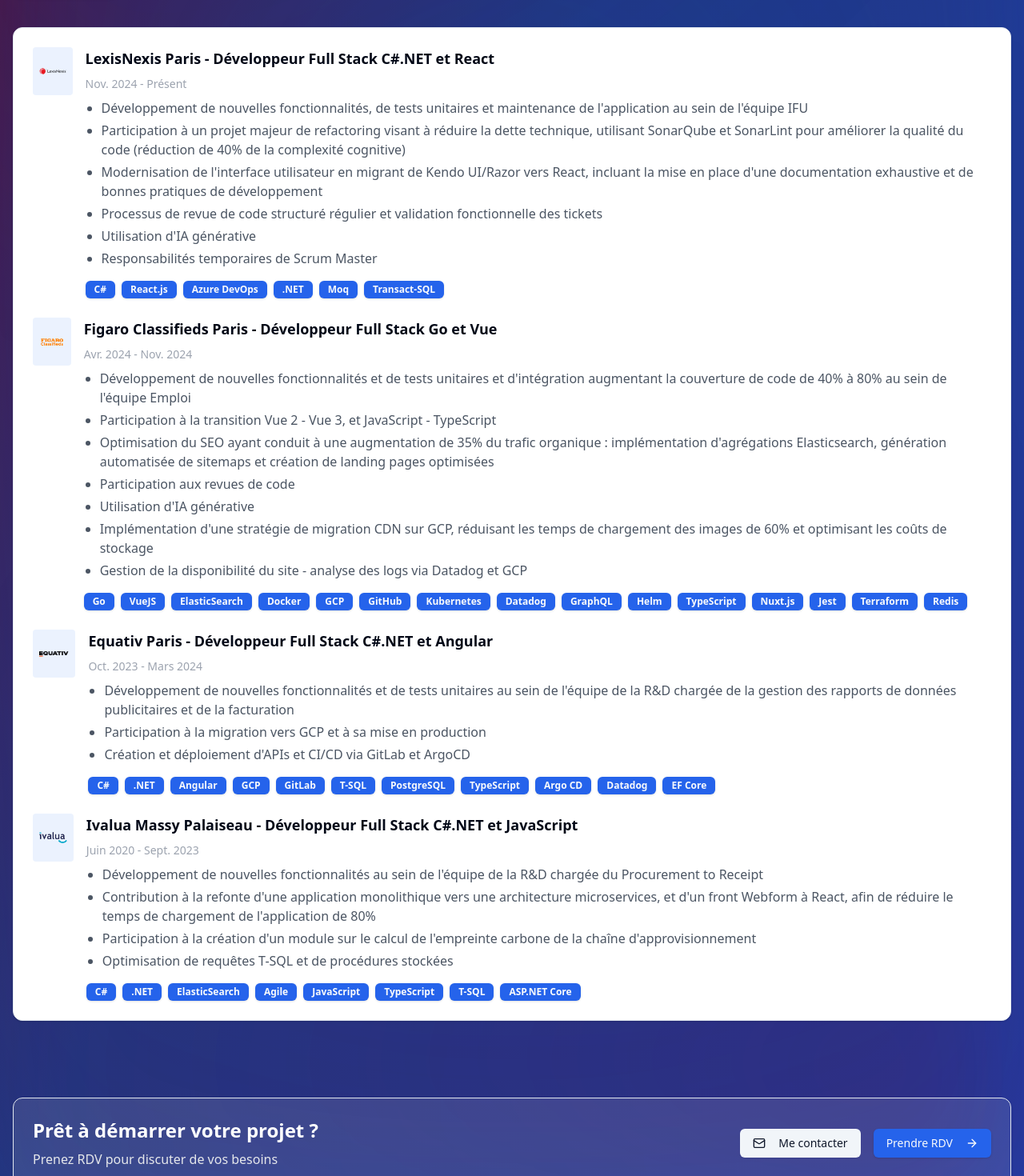
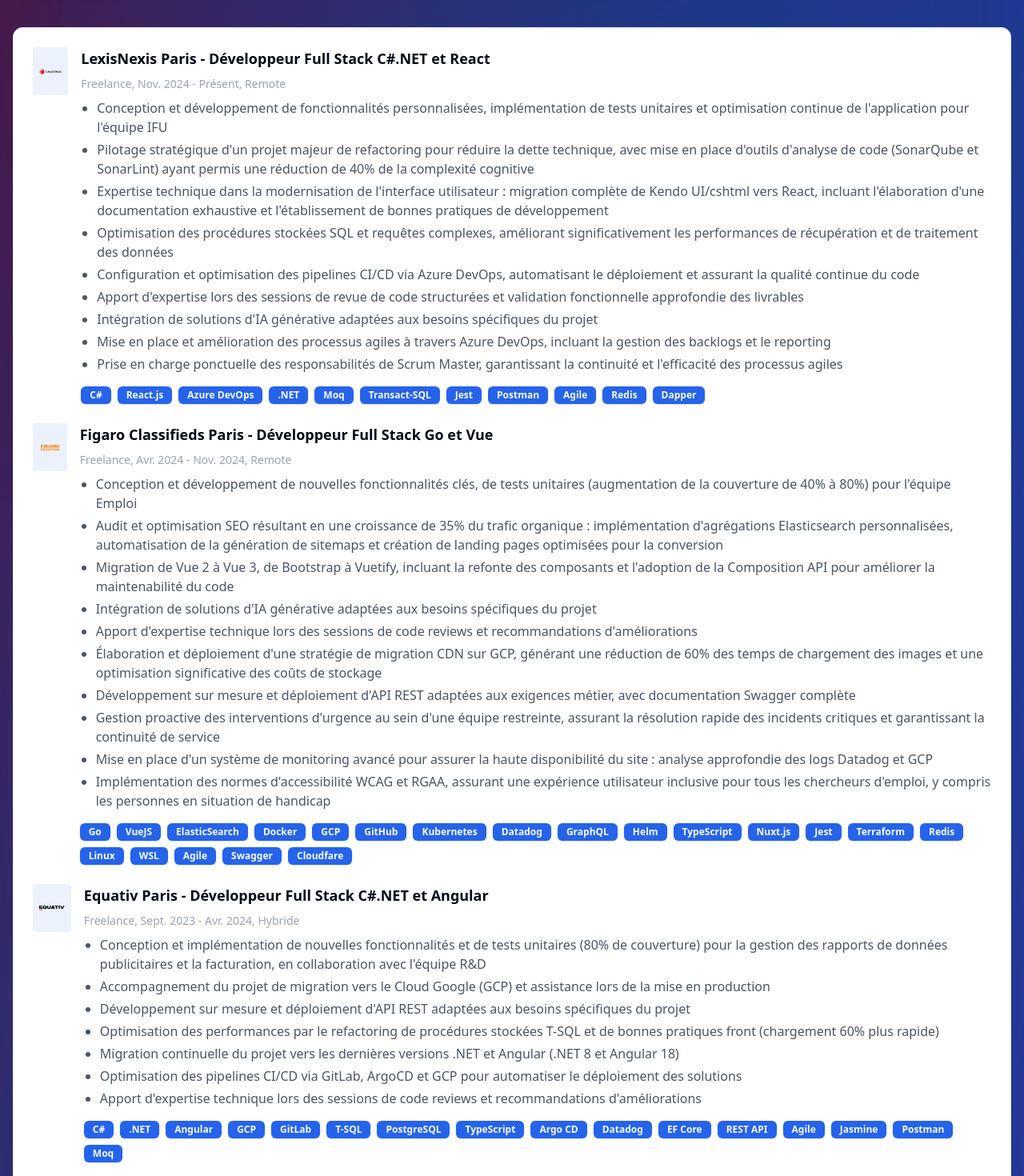
Before and after one commit to TEpifanic/portfolio, a Next.js app: page / in a window 1280 px wide. Shown: the part 1080-2550 px from the top of the page at 80% size. Built offline with nearby package versions, Linux system fonts and the light colour scheme.

Commit message:
Updated exp

```diff
--- a/app/page.tsx
+++ b/app/page.tsx
@@ -49,32 +49,42 @@
 
     // Experience
     lexisNexisTitle: "LexisNexis Paris - Développeur Full Stack C#.NET et React",
-    lexisNexisDate: "Nov. 2024 - Présent",
-    lexisNexisDesc1: "Développement de nouvelles fonctionnalités, de tests unitaires et maintenance de l'application au sein de l'équipe IFU",
-    lexisNexisDesc2: "Participation à un projet majeur de refactoring visant à réduire la dette technique, utilisant SonarQube et SonarLint pour améliorer la qualité du code (réduction de 40% de la complexité cognitive)",
-    lexisNexisDesc3: "Modernisation de l'interface utilisateur en migrant de Kendo UI/Razor vers React, incluant la mise en place d'une documentation exhaustive et de bonnes pratiques de développement",
-    lexisNexisDesc4: "Processus de revue de code structuré régulier et validation fonctionnelle des tickets",
-    lexisNexisDesc5: "Utilisation d'IA générative",
-    lexisNexisDesc6: "Responsabilités temporaires de Scrum Master",
+    lexisNexisDate: "Freelance, Nov. 2024 - Présent, Remote",
+    lexisNexisDesc1: "Conception et développement de fonctionnalités personnalisées, implémentation de tests unitaires et optimisation continue de l'application pour l'équipe IFU",
+    lexisNexisDesc2: "Pilotage stratégique d'un projet majeur de refactoring pour réduire la dette technique, avec mise en place d'outils d'analyse de code (SonarQube et SonarLint) ayant permis une réduction de 40% de la complexité cognitive",
+    lexisNexisDesc3: "Expertise technique dans la modernisation de l'interface utilisateur : migration complète de Kendo UI/cshtml vers React, incluant l'élaboration d'une documentation exhaustive et l'établissement de bonnes pratiques de développement",
+    lexisNexisDesc4: "Optimisation des procédures stockées SQL et requêtes complexes, améliorant significativement les performances de récupération et de traitement des données",
+    lexisNexisDesc5: "Configuration et optimisation des pipelines CI/CD via Azure DevOps, automatisant le déploiement et assurant la qualité continue du code",
+    lexisNexisDesc6: "Apport d'expertise lors des sessions de revue de code structurées et validation fonctionnelle approfondie des livrables",
+    lexisNexisDesc7: "Intégration de solutions d'IA générative adaptées aux besoins spécifiques du projet",
+    lexisNexisDesc8: "Mise en place et amélioration des processus agiles à travers Azure DevOps, incluant la gestion des backlogs et le reporting",
+    lexisNexisDesc9: "Prise en charge ponctuelle des responsabilités de Scrum Master, garantissant la continuité et l'efficacité des processus agiles",
 
     figaroTitle: "Figaro Classifieds Paris - Développeur Full Stack Go et Vue",
-    figaroDate: "Avr. 2024 - Nov. 2024",
-    figaroDesc1: "Développement de nouvelles fonctionnalités et de tests unitaires et d'intégration augmentant la couverture de code de 40% à 80% au sein de l'équipe Emploi",
-    figaroDesc2: "Participation à la transition Vue 2 - Vue 3, et JavaScript - TypeScript",
-    figaroDesc3: "Optimisation du SEO ayant conduit à une augmentation de 35% du trafic organique : implémentation d'agrégations Elasticsearch, génération automatisée de sitemaps et création de landing pages optimisées",
-    figaroDesc4: "Participation aux revues de code",
-    figaroDesc5: "Utilisation d'IA générative",
-    figaroDesc6: "Implémentation d'une stratégie de migration CDN sur GCP, réduisant les temps de chargement des images de 60% et optimisant les coûts de stockage",
-    figaroDesc7: "Gestion de la disponibilité du site - analyse des logs via Datadog et GCP",
+    figaroDate: "Freelance, Avr. 2024 - Nov. 2024, Remote",
+    figaroDesc1: "Conception et développement de nouvelles fonctionnalités clés, de tests unitaires (augmentation de la couverture de 40% à 80%) pour l'équipe Emploi",
+    figaroDesc2: "Audit et optimisation SEO résultant en une croissance de 35% du trafic organique : implémentation d'agrégations Elasticsearch personnalisées, automatisation de la génération de sitemaps et création de landing pages optimisées pour la conversion",
+    figaroDesc3: "Migration de Vue 2 à Vue 3, de Bootstrap à Vuetify, incluant la refonte des composants et l'adoption de la Composition API pour améliorer la maintenabilité du code",
+    figaroDesc4: "Intégration de solutions d'IA générative adaptées aux besoins spécifiques du projet",
+    figaroDesc5: "Apport d'expertise technique lors des sessions de code reviews et recommandations d'améliorations",
+    figaroDesc6: "Élaboration et déploiement d'une stratégie de migration CDN sur GCP, générant une réduction de 60% des temps de chargement des images et une optimisation significative des coûts de stockage",
+    figaroDesc7: "Développement sur mesure et déploiement d'API REST adaptées aux exigences métier, avec documentation Swagger complète",
+    figaroDesc8: "Gestion proactive des interventions d'urgence au sein d'une équipe restreinte, assurant la résolution rapide des incidents critiques et garantissant la continuité de service",
+    figaroDesc9: "Mise en place d'un système de monitoring avancé pour assurer la haute disponibilité du site : analyse approfondie des logs Datadog et GCP",
+    figaroDesc10: "Implémentation des normes d'accessibilité WCAG et RGAA, assurant une expérience utilisateur inclusive pour tous les chercheurs d'emploi, y compris les personnes en situation de handicap",
 
     equativTitle: "Equativ Paris - Développeur Full Stack C#.NET et Angular",
-    equativDate: "Oct. 2023 - Mars 2024",
-    equativDesc1: "Développement de nouvelles fonctionnalités et de tests unitaires au sein de l'équipe de la R&D chargée de la gestion des rapports de données publicitaires et de la facturation",
-    equativDesc2: "Participation à la migration vers GCP et à sa mise en production",
-    equativDesc3: "Création et déploiement d'APIs et CI/CD via GitLab et ArgoCD",
+    equativDate: "Freelance, Sept. 2023 - Avr. 2024, Hybride",
+    equativDesc1: "Conception et implémentation de nouvelles fonctionnalités et de tests unitaires (80% de couverture) pour la gestion des rapports de données publicitaires et la facturation, en collaboration avec l'équipe R&D",
+    equativDesc2: "Accompagnement du projet de migration vers le Cloud Google (GCP) et assistance lors de la mise en production",
+    equativDesc3: "Développement sur mesure et déploiement d'API REST adaptées aux besoins spécifiques du projet",
+    equativDesc4: "Optimisation des performances par le refactoring de procédures stockées T-SQL et de bonnes pratiques front (chargement 60% plus rapide)",
+    equativDesc5: "Migration continuelle du projet vers les dernières versions .NET et Angular (.NET 8 et Angular 18)",
+    equativDesc6: "Optimisation des pipelines CI/CD via GitLab, ArgoCD et GCP pour automatiser le déploiement des solutions",
+    equativDesc7: "Apport d'expertise technique lors des sessions de code reviews et recommandations d'améliorations",
 
     ivaluaTitle: "Ivalua Massy Palaiseau - Développeur Full Stack C#.NET et JavaScript",
-    ivaluaDate: "Juin 2020 - Sept. 2023",
+    ivaluaDate: "CDI, Juin 2020 - Sept. 2023, Hybride",
     ivaluaDesc1: "Développement de nouvelles fonctionnalités au sein de l'équipe de la R&D chargée du Procurement to Receipt",
     ivaluaDesc2: "Contribution à la refonte d'une application monolithique vers une architecture microservices, et d'un front Webform à React, afin de réduire le temps de chargement de l'application de 80%",
     ivaluaDesc3: "Participation à la création d'un module sur le calcul de l'empreinte carbone de la chaîne d'approvisionnement",
@@ -133,32 +143,42 @@
 
     // Experience
     lexisNexisTitle: "LexisNexis Paris - C#.NET & React Full Stack Developer",
-    lexisNexisDate: "Nov. 2024 - Present",
-    lexisNexisDesc1: "Development of new features, unit tests, and application maintenance within the IFU team",
-    lexisNexisDesc2: "Participation in a major refactoring project aimed at reducing technical debt, using SonarQube and SonarLint to improve code quality (40% reduction in cognitive complexity)",
-    lexisNexisDesc3: "UI modernization by migrating from Kendo UI/Razor to React, including implementation of comprehensive documentation and development best practices",
-    lexisNexisDesc4: "Regular structured code review process and functional validation of tickets",
-    lexisNexisDesc5: "Use of generative AI",
-    lexisNexisDesc6: "Temporary Scrum Master responsibilities",
+    lexisNexisDate: "Freelance, Nov. 2024 - Present, Remote",
+    lexisNexisDesc1: "Design and development of custom features, unit test implementation and continuous application optimization for the IFU team",
+    lexisNexisDesc2: "Strategic management of a major refactoring project to reduce technical debt, with implementation of code analysis tools (SonarQube and SonarLint) resulting in a 40% reduction in cognitive complexity",
+    lexisNexisDesc3: "Technical expertise in user interface modernization: complete migration from Kendo UI/cshtml to React, including comprehensive documentation development and establishment of development best practices",
+    lexisNexisDesc4: "Optimization of SQL stored procedures and complex queries, significantly improving data retrieval and processing performance",
+    lexisNexisDesc5: "Configuration and optimization of CI/CD pipelines via Azure DevOps, automating deployment and ensuring continuous code quality",
+    lexisNexisDesc6: "Expertise contribution during structured code review sessions and thorough functional validation of deliverables",
+    lexisNexisDesc7: "Integration of generative AI solutions tailored to specific project needs",
+    lexisNexisDesc8: "Implementation and improvement of agile processes through Azure DevOps, including backlog management, Kanban boards and reporting",
+    lexisNexisDesc9: "Temporary management of Scrum Master responsibilities, ensuring continuity and efficiency of agile processes",
 
     figaroTitle: "Figaro Classifieds Paris - Go & Vue Full Stack Developer",
-    figaroDate: "Apr. 2024 - Nov. 2024",
-    figaroDesc1: "Development of new features and unit/integration tests, increasing code coverage from 40% to 80% within the Employment team",
-    figaroDesc2: "Participation in the Vue 2 to Vue 3 transition, and JavaScript to TypeScript",
-    figaroDesc3: "SEO optimization leading to a 35% increase in organic traffic: implementation of Elasticsearch aggregations, automated sitemap generation, and creation of optimized landing pages",
-    figaroDesc4: "Participation in code reviews",
-    figaroDesc5: "Use of generative AI",
-    figaroDesc6: "Implementation of a CDN migration strategy on GCP, reducing image loading times by 60% and optimizing storage costs",
-    figaroDesc7: "Website availability management - log analysis via Datadog and GCP",
+    figaroDate: "Freelance, Apr. 2024 - Nov. 2024, Remote",
+    figaroDesc1: "Design and development of key features, unit tests (increasing coverage from 40% to 80%) for the Employment team",
+    figaroDesc2: "SEO audit and optimization resulting in 35% growth in organic traffic: implementation of custom Elasticsearch aggregations, automation of sitemap generation and creation of conversion-optimized landing pages",
+    figaroDesc3: "Migration from Vue 2 to Vue 3, from Bootstrap to Vuetify, including component redesign and adoption of the Composition API to improve code maintainability",
+    figaroDesc4: "Integration of generative AI solutions tailored to specific project needs",
+    figaroDesc5: "Technical expertise contribution during code review sessions and improvement recommendations",
+    figaroDesc6: "Development and deployment of a CDN migration strategy on GCP, generating a 60% reduction in image loading times and significant optimization of storage costs",
+    figaroDesc7: "Custom development and deployment of REST APIs adapted to business requirements, with complete Swagger documentation",
+    figaroDesc8: "Proactive management of emergency interventions within a small team, ensuring rapid resolution of critical incidents and guaranteeing service continuity",
+    figaroDesc9: "Implementation of an advanced monitoring system to ensure high site availability: in-depth analysis of Datadog and GCP logs",
+    figaroDesc10: "Implementation of WCAG and RGAA accessibility standards, ensuring an inclusive user experience for all job seekers, including people with disabilities",
 
     equativTitle: "Equativ Paris - C#.NET & Angular Full Stack Developer",
-    equativDate: "Oct. 2023 - March 2024",
-    equativDesc1: "Development of new features and unit tests within the R&D team responsible for ad data reporting and billing management",
-    equativDesc2: "Participation in GCP migration and its production deployment",
-    equativDesc3: "Creation and deployment of APIs and CI/CD via GitLab and ArgoCD",
+    equativDate: "Freelance, Sept. 2023 - Apr. 2024, Hybrid",
+    equativDesc1: "Design and implementation of new features and unit tests (80% coverage) for advertising data report management and billing, in collaboration with the R&D team",
+    equativDesc2: "Support for Google Cloud Platform (GCP) migration project and assistance during production deployment",
+    equativDesc3: "Custom development and deployment of REST APIs tailored to specific project needs",
+    equativDesc4: "Performance optimization through T-SQL stored procedures refactoring and front good practices (loading time 60% faster)",
+    equativDesc5: "Continuous project migration to the latest .NET and Angular versions (.NET 8 and Angular 18)",
+    equativDesc6: "Optimization of CI/CD pipelines using GitLab, ArgoCD and GCP to automate solution deployment",
+    equativDesc7: "Technical expertise contribution during code review sessions and improvement recommendations",
 
     ivaluaTitle: "Ivalua Massy Palaiseau - C#.NET & JavaScript Full Stack Developer",
-    ivaluaDate: "June 2020 - Sept. 2023",
+    ivaluaDate: "Permanent, June 2020 - Sept. 2023, Hybrid",
     ivaluaDesc1: "Development of new features within the R&D team responsible for Procurement to Receipt",
     ivaluaDesc2: "Contribution to the refactoring of a monolithic application to a microservices architecture, and from a Webform frontend to React, reducing application loading time by 80%",
     ivaluaDesc3: "Participation in creating a module for calculating the carbon footprint of the supply chain",
@@ -426,6 +446,9 @@
                           <li>{t.lexisNexisDesc4}</li>
                           <li>{t.lexisNexisDesc5}</li>
                           <li>{t.lexisNexisDesc6}</li>
+                          <li>{t.lexisNexisDesc7}</li>
+                          <li>{t.lexisNexisDesc8}</li>
+                          <li>{t.lexisNexisDesc9}</li>
                         </ul>
                         <div className="flex flex-wrap gap-2">
                           <Badge>C#</Badge>
@@ -434,6 +457,11 @@
                           <Badge>.NET</Badge>
                           <Badge>Moq</Badge>
                           <Badge>Transact-SQL</Badge>
+                          <Badge>Jest</Badge>
+                          <Badge>Postman</Badge>
+                          <Badge>Agile</Badge>
+                          <Badge>Redis</Badge>
+                          <Badge>Dapper</Badge>
                         </div>
                       </div>
                     </div>
@@ -459,6 +487,9 @@
                           <li>{t.figaroDesc5}</li>
                           <li>{t.figaroDesc6}</li>
                           <li>{t.figaroDesc7}</li>
+                          <li>{t.figaroDesc8}</li>
+                          <li>{t.figaroDesc9}</li>
+                          <li>{t.figaroDesc10}</li>
                         </ul>
                         <div className="flex flex-wrap gap-2">
                           <Badge>Go</Badge>
@@ -476,6 +507,11 @@
                           <Badge>Jest</Badge>
                           <Badge>Terraform</Badge>
                           <Badge>Redis</Badge>
+                          <Badge>Linux</Badge>
+                          <Badge>WSL</Badge>
+                          <Badge>Agile</Badge>
+                          <Badge>Swagger</Badge>
+                          <Badge>Cloudfare</Badge>
                         </div>
                       </div>
                     </div>
@@ -497,6 +533,10 @@
                           <li>{t.equativDesc1}</li>
                           <li>{t.equativDesc2}</li>
                           <li>{t.equativDesc3}</li>
+                          <li>{t.equativDesc4}</li>
+                          <li>{t.equativDesc5}</li>
+                          <li>{t.equativDesc6}</li>
+                          <li>{t.equativDesc7}</li>
                         </ul>
                         <div className="flex flex-wrap gap-2">
                           <Badge>C#</Badge>
@@ -510,6 +550,11 @@
                           <Badge>Argo CD</Badge>
                           <Badge>Datadog</Badge>
                           <Badge>EF Core</Badge>
+                          <Badge>REST API</Badge>
+                          <Badge>Agile</Badge>
+                          <Badge>Jasmine</Badge>
+                          <Badge>Postman</Badge>
+                          <Badge>Moq</Badge>
                         </div>
                       </div>
                     </div>
```
